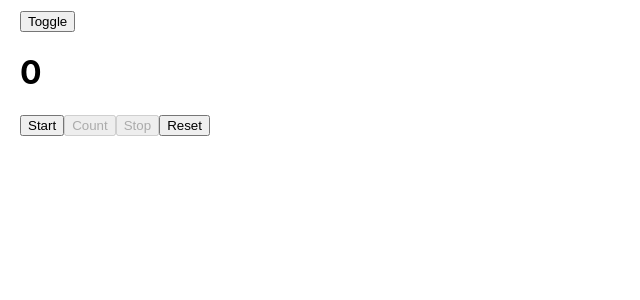
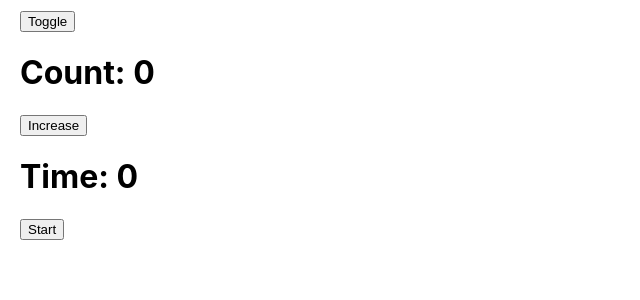
Before and after one commit to nhatnguyen1873/react-hooks, a React (Create React App) app: page / in a window 1280 px wide. Both pictures are taken after a click on the button "Toggle". Shown: the top 300 px of the page, without its empty margins (0-640 px from the left). Built offline with nearby package versions, Linux system fonts and the light colour scheme.

Commit message:
learn: get to know memo (HOC)

```diff
--- a/src/App.js
+++ b/src/App.js
@@ -1,10 +1,10 @@
 import "./App.css";
-import { UseRef } from "./react-hooks";
+import { Memo } from "./hoc";
 
 function App() {
   return (
     <div className="App">
-      <UseRef />
+      <Memo />
     </div>
   );
 }
--- /dev/null
+++ b/src/hoc/index.js
@@ -0,0 +1 @@
+export { default as Memo } from "./memo/Memo";
--- /dev/null
+++ b/src/hoc/memo/Memo.js
@@ -0,0 +1,54 @@
+import { useState, useEffect, useRef } from "react";
+import ShowTime from "./components/ShowTime";
+import ShowCount from "./components/ShowCount";
+
+export default function Memo() {
+  const [toggle, setToggle] = useState(false);
+  const [count, setCount] = useState(0);
+  const [isRunning, setIsRunning] = useState(false);
+  const [second, setSecond] = useState(0);
+  const intervalRef = useRef();
+
+  useEffect(() => {
+    return () => {
+      clearInterval(intervalRef.current);
+      setSecond(0);
+      setCount(0);
+      setIsRunning(false);
+    };
+  }, [toggle]);
+
+  useEffect(() => {
+    if (isRunning) {
+      intervalRef.current = setInterval(() => {
+        setSecond((prevSecond) => prevSecond + 1);
+      }, 1000);
+    }
+
+    return () => {
+      clearInterval(intervalRef.current);
+    };
+  }, [isRunning]);
+
+  return (
+    <>
+      <button onClick={() => setToggle((prevToggle) => !prevToggle)}>
+        Toggle
+      </button>
+      {toggle && (
+        <>
+          <ShowCount count={count} />
+          <button onClick={() => setCount((prevCount) => prevCount + 1)}>
+            Increase
+          </button>
+          <ShowTime second={second} />
+          <button
+            onClick={() => setIsRunning((prevIsRunning) => !prevIsRunning)}
+          >
+            {isRunning ? "Stop" : "Start"}
+          </button>
+        </>
+      )}
+    </>
+  );
+}
--- /dev/null
+++ b/src/hoc/memo/components/ShowCount.js
@@ -0,0 +1,8 @@
+import { memo } from "react";
+
+function ShowCount({ count }) {
+  console.log("render ShowCount");
+  return <h1>Count: {count}</h1>;
+}
+
+export default memo(ShowCount);
--- /dev/null
+++ b/src/hoc/memo/components/ShowTime.js
@@ -0,0 +1,8 @@
+import { memo } from "react";
+
+function ShowTime({ second }) {
+  console.log("render ShowTime");
+  return <h1>Time: {second}</h1>;
+}
+
+export default memo(ShowTime);
```
